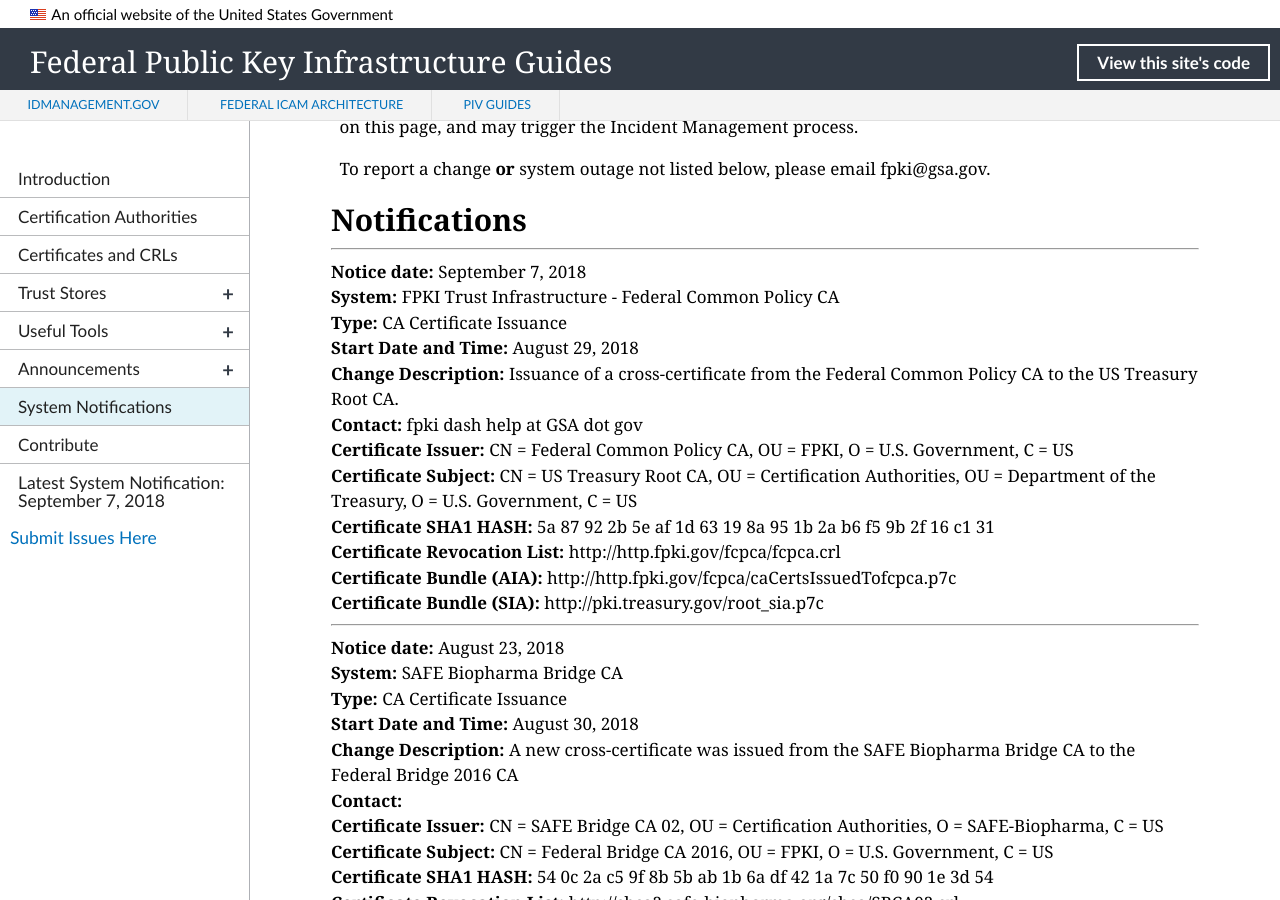
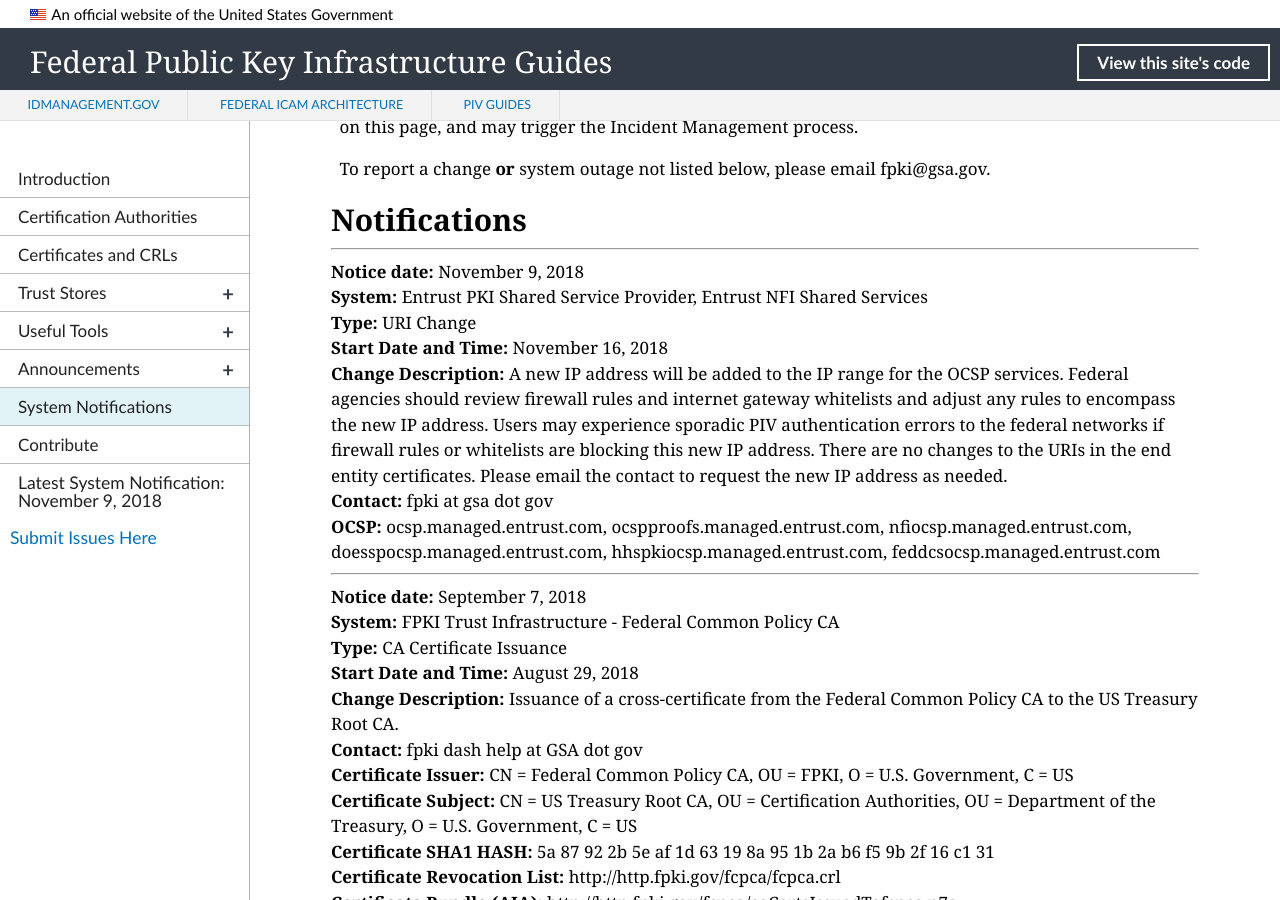
Before and after one commit to GSA/fpki-guides, a Jekyll site: the page built from pages/fpki_notifications.md, in a window 1280 px wide and 900 px high, scrolled down 672 px. Built offline with Jekyll 4.4.1, drawn with Linux system fonts in a browser that asks for light colours; nearby versions of some CDN libraries; library files that are not in the unit come from our copies.

Commit message:
adding entrust ocsp change
notification for entrust ocsp change

```diff
--- a/_data/notifications.yml
+++ b/_data/notifications.yml
@@ -449,6 +449,14 @@
   aia_uri: http://http.fpki.gov/fcpca/caCertsIssuedTofcpca.p7c
   sia_uri: http://pki.treasury.gov/root_sia.p7c
 
+- notice_date: November 9, 2018
+  change_type: URI Change
+  start_datetime: November 16, 2018
+  system: Entrust PKI Shared Service Provider, Entrust NFI Shared Services
+  change_description: A new IP address will be added to the IP range for the OCSP services. Federal agencies should review firewall rules and internet gateway whitelists and adjust any rules to encompass the new IP address. Users may experience sporadic PIV authentication errors to the federal networks if firewall rules or whitelists are blocking this new IP address. There are no changes to the URIs in the end entity certificates. Please email the contact to request the new IP address as needed.
+  contact: fpki at gsa dot gov
+  ocsp_uri: ocsp.managed.entrust.com, ocspproofs.managed.entrust.com, nfiocsp.managed.entrust.com, doesspocsp.managed.entrust.com, hhspkiocsp.managed.entrust.com, feddcsocsp.managed.entrust.com
+
 #- notice_date:
 #  change_type: CA Certificate Issuance
 #  start_datetime:
```
